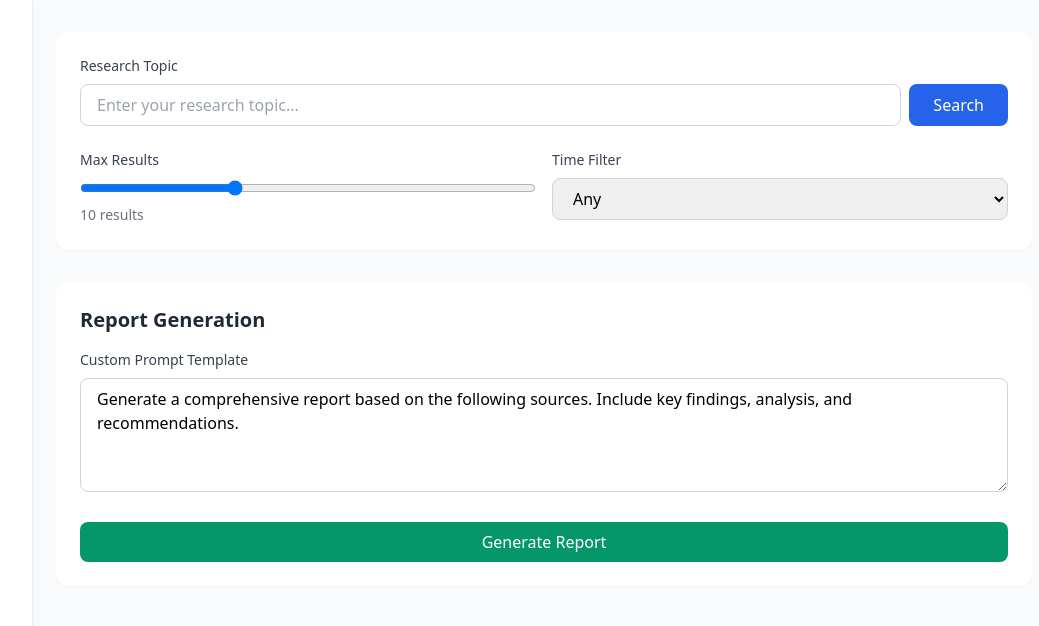
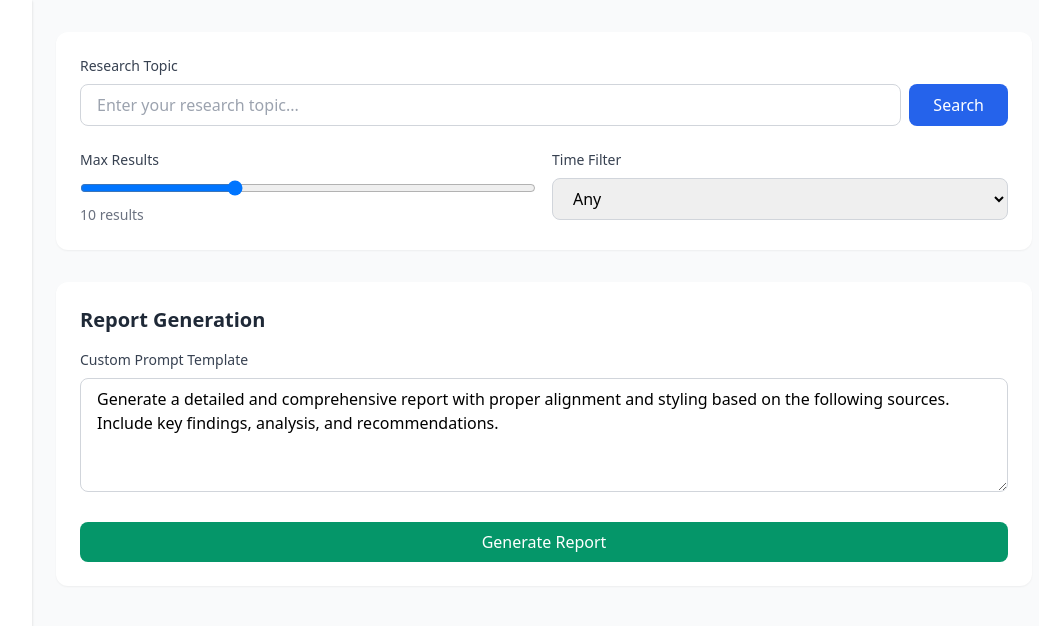
Before and after one commit to AdityaKothari27/Querra, a Next.js app: page / in a window 1280 px wide. Shown: the top 626 px of the page, without its empty margins (224-1263 px from the left). Built offline with nearby package versions, Linux system fonts and the light colour scheme.

Commit message:
Updated default prompt for report generation

```diff
--- a/src/components/ReportSection.tsx
+++ b/src/components/ReportSection.tsx
@@ -11,7 +11,7 @@ interface ReportSectionProps {
 
 const ReportSection: FC<ReportSectionProps> = ({ selectedSources, searchQuery }) => {
   const [promptTemplate, setPromptTemplate] = useState(
-    'Generate a comprehensive report based on the following sources. Include key findings, analysis, and recommendations.'
+    'Generate a detailed and comprehensive report with proper alignment and styling based on the following sources. Include key findings, analysis, and recommendations.'
   );
   const [report, setReport] = useState('');
   const [isGenerating, setIsGenerating] = useState(false);
```
